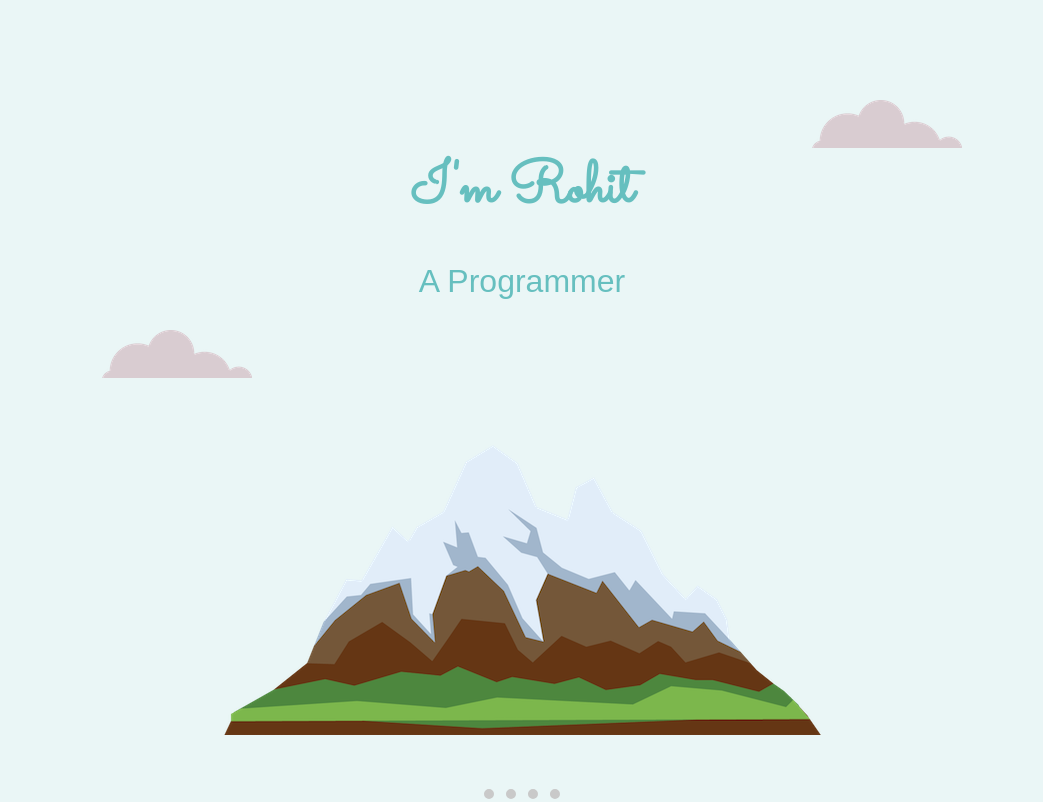
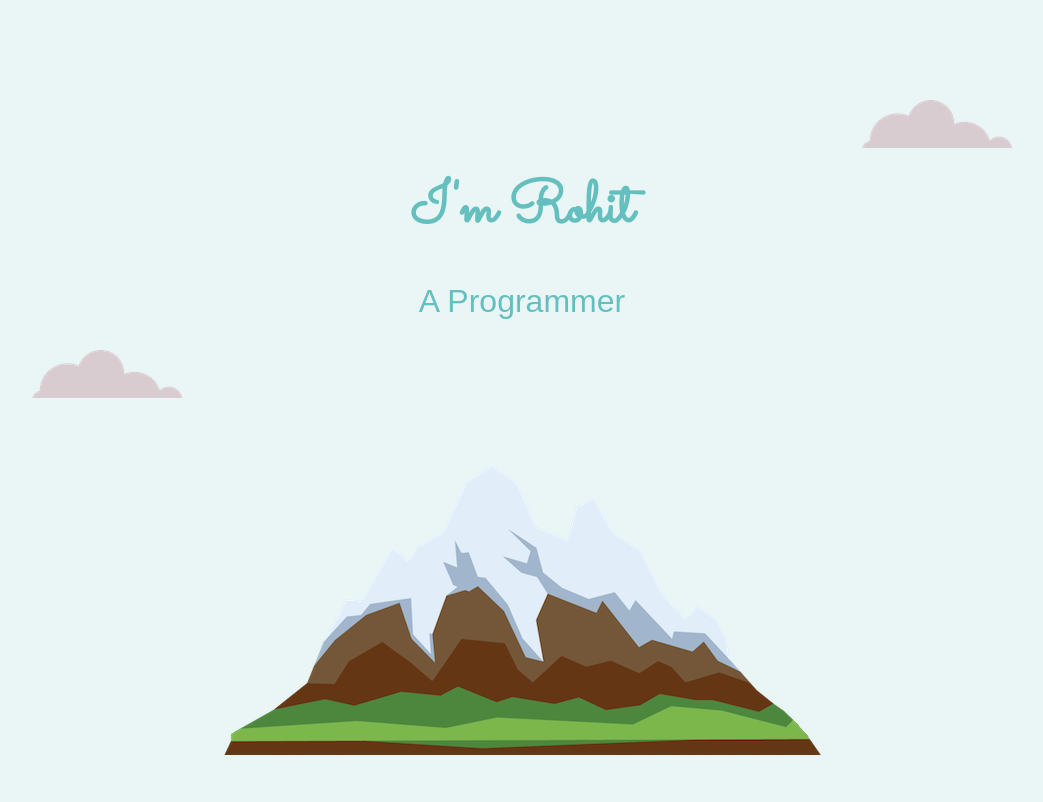
Before and after one commit to Rohit21Je2k/CSS---My-Site, a plain HTML site: page index.html in a window 1280 px wide. Shown: the top 802 px of the page, without its empty margins (118-1161 px from the left). Drawn offline with Linux system fonts and the light colour scheme.

Commit message:
Update styles.css

```diff
--- a/css/styles.css
+++ b/css/styles.css
@@ -61,13 +61,13 @@ a:hover {
 
 .top-cloud {
   display: block;
-  margin: 0 200px 0 auto ;
+  margin: 0 150px 20px auto ;
 
 }
 
 .bottom-cloud {
   display: block;
-  margin: 0 auto 0 220px ;
+  margin: 0 auto 0 150px ;
 }
 
 .profile-img {
```
